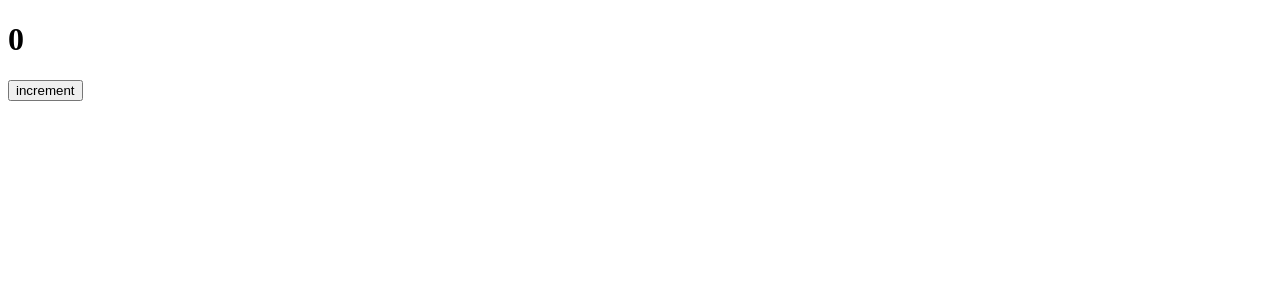
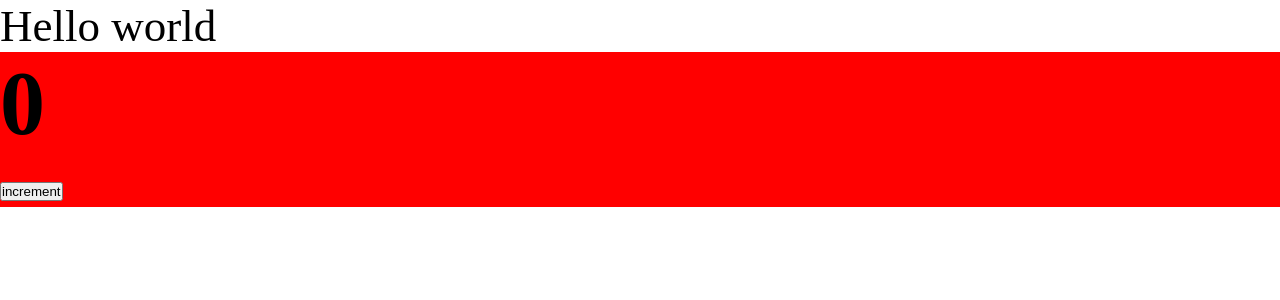
Before and after one commit to shameondev/metryingnewtech, a React app: page / in a window 1280 px wide. Shown: the top 300 px of the page. Built offline with nearby package versions, Linux system fonts and the light colour scheme.

Commit message:
Added css-modules

```diff
--- /dev/null
+++ b/src/App.tsx
@@ -0,0 +1,12 @@
+import React from 'react';
+import {Counter} from "./components/Counter";
+import './index.scss'
+
+export const App = () => {
+    return (
+        <div className="app">
+            Hello world
+            <Counter/>
+        </div>
+    );
+};
--- a/src/components/Counter.scss
+++ b/src/components/Counter.module.scss
@@ -1,3 +1,3 @@
-.Counter {
+.counter {
   background: red;
 }
--- a/src/components/Counter.tsx
+++ b/src/components/Counter.tsx
@@ -1,5 +1,5 @@
 import React, {useState} from 'react';
-import './Counter.scss';
+import styles from './Counter.module.scss';
 
 export const Counter = () => {
     const [counter, setCounter] = useState(0);
@@ -8,7 +8,7 @@
         setCounter(counter + 1);
     }
     return (
-        <div>
+        <div className={styles.counter}>
             <h1>{counter}</h1>
             <button onClick={increment}>increment</button>
         </div>
--- /dev/null
+++ b/src/index.scss
@@ -0,0 +1,9 @@
+* {
+    margin: 0;
+    padding: 0;
+    box-sizing: border-box;
+}
+
+.app {
+    font-size: 45px;
+}
--- a/src/index.tsx
+++ b/src/index.tsx
@@ -1,7 +1,7 @@
 import {render} from 'react-dom';
-import {Counter} from "./components/Counter";
+import {App} from "./App";
 
 render(
-    <Counter/>,
+    <App/>,
     document.getElementById('root')
 )
```
Also changed, not shown: src/global.d.ts (added, +7 -0 lines), 1 other file (tests, documents, lock files or other folders).
